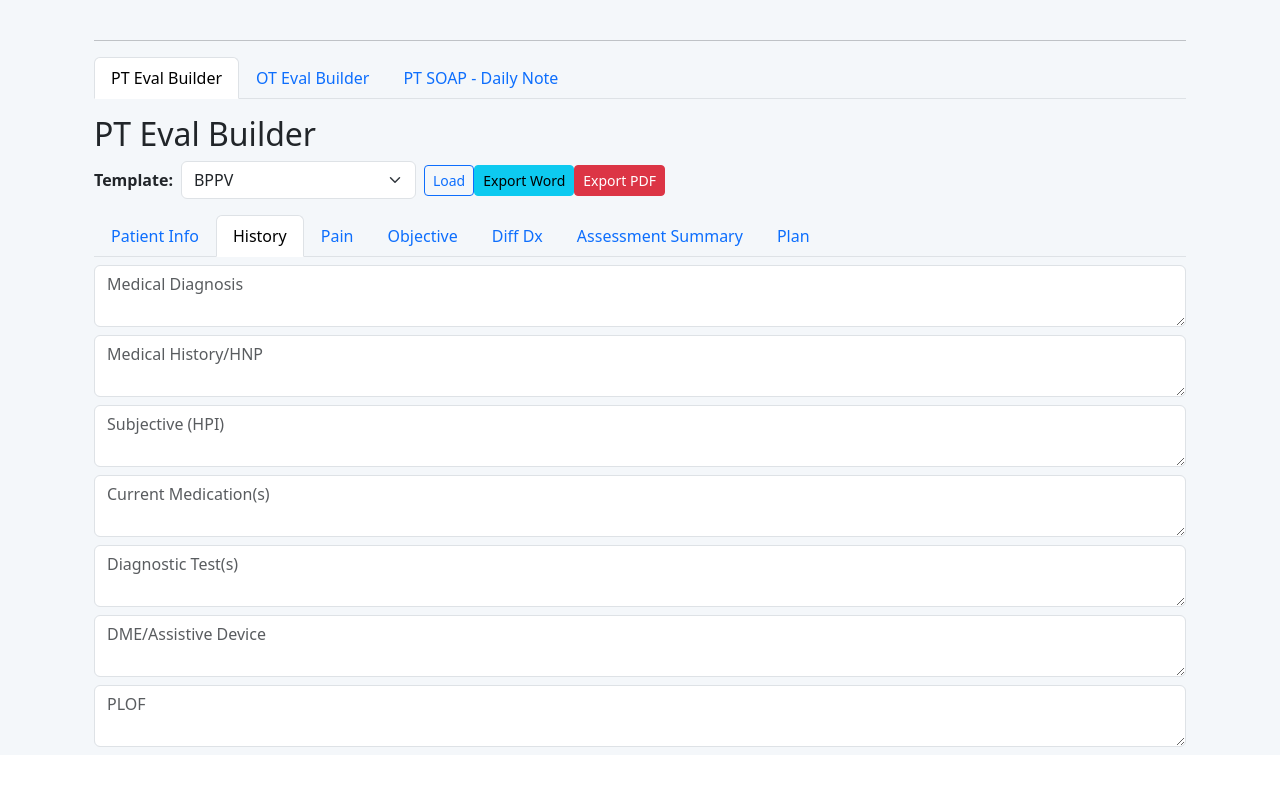
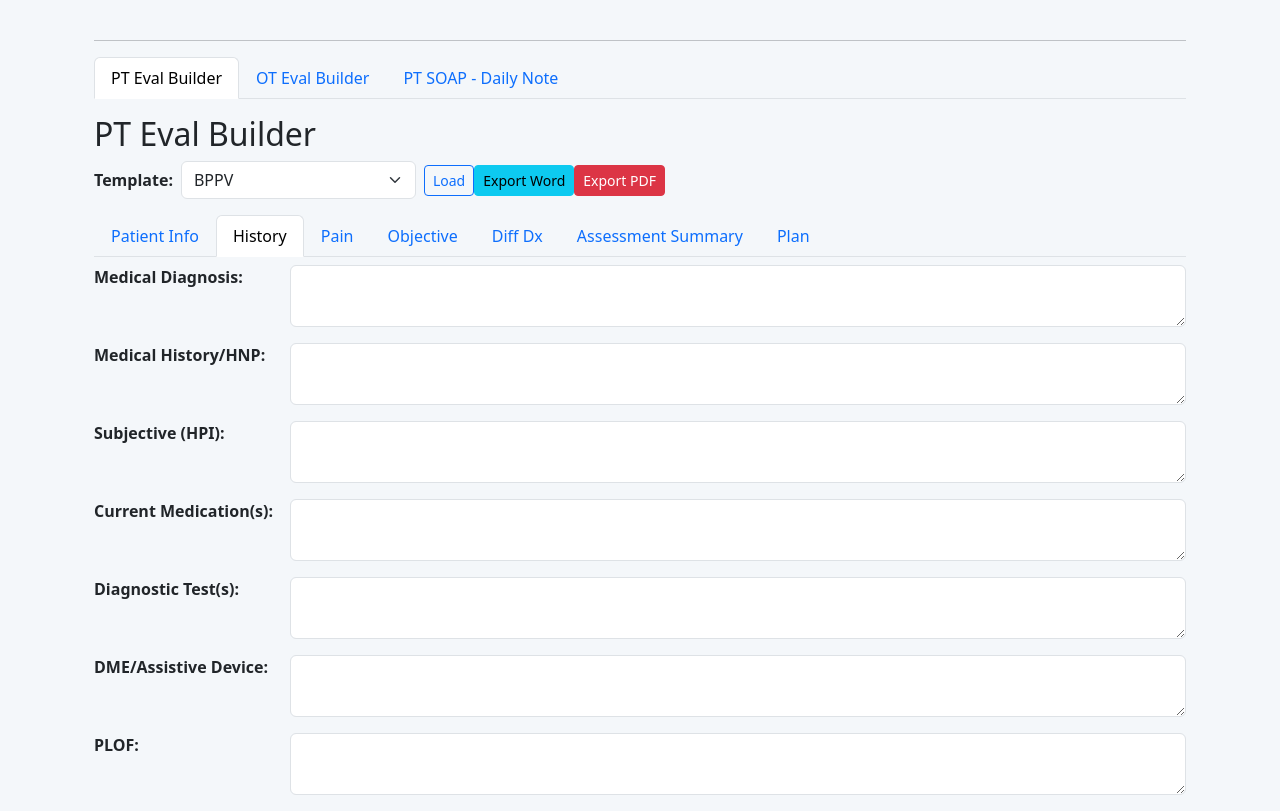
Before and after one commit to KLcoding01/PT-Builder, a Flask app: page /dashboard in a window 1280 px wide, after a click on "History". Shown: the part 56-867 px from the top of the page. Before the commit the page ends 803 px from the top, so only its background shows below. Run offline with Flask 3, Linux system fonts and the light colour scheme; a user stored in the database is signed in.

Commit message:
Initial commit

```diff
--- a/templates/dashboard.html
+++ b/templates/dashboard.html
@@ -39,22 +39,25 @@
           <!-- PATIENT INFO TAB -->
           <div class="tab-pane fade show active" id="pt-patientinfo" role="tabpanel">
 
-            <div class="d-flex align-items-center mb-3">
-              <label for="pt_patient_name" class="me-3 mb-0" style="min-width: 130px;"><strong>Patient Name:</strong></label>
-              <input type="text" class="form-control" name="patient_name" id="pt_patient_name">
-            </div>
-            <div class="d-flex align-items-center mb-3">
-              <label for="weight" class="me-2 mb-0" style="min-width: 100px;"><strong>Weight (lbs):</strong></label>
-              <input type="number" class="form-control me-4" id="weight" name="weight" placeholder="lbs" style="max-width: 100px;">
+            <div class="d-flex align-items-center mb-3 flex-wrap">
+              <!-- Patient Name -->
+              <label for="pt_patient_name" class="me-2 mb-0" style="min-width: 130px;"><strong>Patient Name:</strong></label>
+              <input type="text" class="form-control me-4 mb-2" name="patient_name" id="pt_patient_name" style="max-width: 200px;">
 
-              <label for="height" class="me-2 mb-0" style="min-width: 100px;"><strong>Height (in):</strong></label>
-              <input type="number" class="form-control me-4" id="height" name="height" placeholder="in" style="max-width: 100px;">
+              <!-- Weight -->
+              <label for="weight" class="me-2 mb-0" style="min-width: 90px;"><strong>Weight (lbs):</strong></label>
+              <input type="number" class="form-control me-4 mb-2" id="weight" name="weight" placeholder="lbs" style="max-width: 100px;">
 
+              <!-- Height -->
+              <label for="height" class="me-2 mb-0" style="min-width: 90px;"><strong>Height (in):</strong></label>
+              <input type="text" class="form-control me-4 mb-2" id="height" name="height" placeholder="e.g. 5'9&quot;" style="max-width: 100px;">
+              <!-- BMI -->
               <label for="bmi" class="me-2 mb-0" style="min-width: 50px;"><strong>BMI:</strong></label>
-              <input type="text" class="form-control me-4" id="bmi" name="bmi" readonly style="max-width: 80px;">
+              <input type="text" class="form-control me-4 mb-2" id="bmi" name="bmi" readonly style="max-width: 80px;">
 
+              <!-- BMI Category -->
               <label for="bmi_category" class="me-2 mb-0" style="min-width: 120px;"><strong>BMI Category:</strong></label>
-              <input type="text" class="form-control" id="bmi_category" name="bmi_category" readonly style="max-width: 150px;">
+              <input type="text" class="form-control mb-2" id="bmi_category" name="bmi_category" readonly style="max-width: 150px;">
             </div>
             <div class="d-flex align-items-center mb-3">
               <label for="pt_dob" class="me-3 mb-0" style="min-width: 130px;"><strong>DOB:</strong></label>
@@ -68,54 +71,175 @@
           </div>
           <!-- HISTORY TAB -->
           <div class="tab-pane fade" id="pt-history" role="tabpanel">
-            <textarea name="meddiag" id="pt_meddiag" class="form-control mb-2" placeholder="Medical Diagnosis"></textarea>
-            <textarea name="history" id="pt_history" class="form-control mb-2" placeholder="Medical History/HNP"></textarea>
-            <textarea name="subjective" id="pt_subjective" class="form-control mb-2" placeholder="Subjective (HPI)"></textarea>
-            <textarea name="meds" id="pt_meds" class="form-control mb-2" placeholder="Current Medication(s)"></textarea>
-            <textarea name="tests" id="pt_tests" class="form-control mb-2" placeholder="Diagnostic Test(s)"></textarea>
-            <textarea name="dme" id="pt_dme" class="form-control mb-2" placeholder="DME/Assistive Device"></textarea>
-            <textarea name="plof" id="pt_plof" class="form-control mb-2" placeholder="PLOF"></textarea>
+
+            <div class="d-flex align-items-start mb-3">
+              <label for="pt_meddiag" class="me-3 mb-0" style="min-width: 180px;"><strong>Medical Diagnosis:</strong></label>
+              <textarea name="meddiag" id="pt_meddiag" class="form-control" rows="2"></textarea>
+            </div>
+
+            <div class="d-flex align-items-start mb-3">
+              <label for="pt_history" class="me-3 mb-0" style="min-width: 180px;"><strong>Medical History/HNP:</strong></label>
+              <textarea name="history" id="pt_history" class="form-control" rows="2"></textarea>
+            </div>
+
+            <div class="d-flex align-items-start mb-3">
+              <label for="pt_subjective" class="me-3 mb-0" style="min-width: 180px;"><strong>Subjective (HPI):</strong></label>
+              <textarea name="subjective" id="pt_subjective" class="form-control" rows="2"></textarea>
+            </div>
+
+            <div class="d-flex align-items-start mb-3">
+              <label for="pt_meds" class="me-3 mb-0" style="min-width: 180px;"><strong>Current Medication(s):</strong></label>
+              <textarea name="meds" id="pt_meds" class="form-control" rows="2"></textarea>
+            </div>
+
+            <div class="d-flex align-items-start mb-3">
+              <label for="pt_tests" class="me-3 mb-0" style="min-width: 180px;"><strong>Diagnostic Test(s):</strong></label>
+              <textarea name="tests" id="pt_tests" class="form-control" rows="2"></textarea>
+            </div>
+
+            <div class="d-flex align-items-start mb-3">
+              <label for="pt_dme" class="me-3 mb-0" style="min-width: 180px;"><strong>DME/Assistive Device:</strong></label>
+              <textarea name="dme" id="pt_dme" class="form-control" rows="2"></textarea>
+            </div>
+
+            <div class="d-flex align-items-start mb-3">
+              <label for="pt_plof" class="me-3 mb-0" style="min-width: 180px;"><strong>PLOF:</strong></label>
+              <textarea name="plof" id="pt_plof" class="form-control" rows="2"></textarea>
+            </div>
+
           </div>
           <!-- PAIN TAB -->
           <div class="tab-pane fade" id="pt-pain" role="tabpanel">
-            <input name="pain_location" id="pt_pain_location" class="form-control mb-2" placeholder="Area/Location of Injury">
-            <input name="pain_onset" id="pt_pain_onset" class="form-control mb-2" placeholder="Onset/Exacerbation Date">
-            <input name="pain_condition" id="pt_pain_condition" class="form-control mb-2" placeholder="Condition of Injury">
-            <input name="pain_mechanism" id="pt_pain_mechanism" class="form-control mb-2" placeholder="Mechanism of Injury">
-            <input name="pain_rating" id="pt_pain_rating" class="form-control mb-2" placeholder="Pain Rating (P/B/W)">
-            <input name="pain_frequency" id="pt_pain_frequency" class="form-control mb-2" placeholder="Pain Frequency">
-            <input name="pain_description" id="pt_pain_description" class="form-control mb-2" placeholder="Description">
-            <input name="pain_aggravating" id="pt_pain_aggravating" class="form-control mb-2" placeholder="Aggravating Factor">
-            <input name="pain_relieved" id="pt_pain_relieved" class="form-control mb-2" placeholder="Relieved By">
-            <input name="pain_interferes" id="pt_pain_interferes" class="form-control mb-2" placeholder="Interferes With">
+
+            <div class="d-flex align-items-center mb-2">
+              <label for="pt_pain_location" class="me-3 mb-0" style="min-width: 180px;"><strong>Area/Location of Injury:</strong></label>
+              <input name="pain_location" id="pt_pain_location" class="form-control">
+            </div>
+
+            <div class="d-flex align-items-center mb-2">
+              <label for="pt_pain_onset" class="me-3 mb-0" style="min-width: 180px;"><strong>Onset/Exacerbation Date:</strong></label>
+              <input name="pain_onset" id="pt_pain_onset" class="form-control">
+            </div>
+
+            <div class="d-flex align-items-center mb-2">
+              <label for="pt_pain_condition" class="me-3 mb-0" style="min-width: 180px;"><strong>Condition of Injury:</strong></label>
+              <input name="pain_condition" id="pt_pain_condition" class="form-control">
+            </div>
+
+            <div class="d-flex align-items-center mb-2">
+              <label for="pt_pain_mechanism" class="me-3 mb-0" style="min-width: 180px;"><strong>Mechanism of Injury:</strong></label>
+              <input name="pain_mechanism" id="pt_pain_mechanism" class="form-control">
+            </div>
+
+            <div class="d-flex align-items-center mb-2">
+              <label for="pt_pain_rating" class="me-3 mb-0" style="min-width: 180px;"><strong>Pain Rating (P/B/W):</strong></label>
+              <input name="pain_rating" id="pt_pain_rating" class="form-control">
+            </div>
+
+            <div class="d-flex align-items-center mb-2">
+              <label for="pt_pain_frequency" class="me-3 mb-0" style="min-width: 180px;"><strong>Pain Frequency:</strong></label>
+              <input name="pain_frequency" id="pt_pain_frequency" class="form-control">
+            </div>
+
+            <div class="d-flex align-items-center mb-2">
+              <label for="pt_pain_description" class="me-3 mb-0" style="min-width: 180px;"><strong>Description:</strong></label>
+              <input name="pain_description" id="pt_pain_description" class="form-control">
+            </div>
+
+            <div class="d-flex align-items-center mb-2">
+              <label for="pt_pain_aggravating" class="me-3 mb-0" style="min-width: 180px;"><strong>Aggravating Factor:</strong></label>
+              <input name="pain_aggravating" id="pt_pain_aggravating" class="form-control">
+            </div>
+
+            <div class="d-flex align-items-center mb-2">
+              <label for="pt_pain_relieved" class="me-3 mb-0" style="min-width: 180px;"><strong>Relieved By:</strong></label>
+              <input name="pain_relieved" id="pt_pain_relieved" class="form-control">
+            </div>
+
+            <div class="d-flex align-items-center mb-2">
+              <label for="pt_pain_interferes" class="me-3 mb-0" style="min-width: 180px;"><strong>Interferes With:</strong></label>
+              <input name="pain_interferes" id="pt_pain_interferes" class="form-control">
+            </div>
+
           </div>
           <!-- OBJECTIVE TAB -->
           <div class="tab-pane fade" id="pt-objective" role="tabpanel">
-            <textarea name="posture" id="pt_posture" class="form-control mb-2" rows="7" placeholder="Posture"></textarea>
-            <textarea name="rom" id="pt_rom" class="form-control mb-2" rows="7" placeholder="ROM"></textarea>
-            <textarea name="strength" id="pt_strength" class="form-control mb-2" rows="7" placeholder="Muscle Strength Test"></textarea>
-            <textarea name="palpation" id="pt_palpation" class="form-control mb-2" rows="7" placeholder="Palpation"></textarea>
-            <textarea name="functional" id="pt_functional" class="form-control mb-2" rows="7" placeholder="Functional Test(s)"></textarea>
-            <textarea name="special" id="pt_special" class="form-control mb-2" rows="7" placeholder="Special Test(s)"></textarea>
-            <textarea name="impairments" id="pt_impairments" class="form-control mb-2" rows="7" placeholder="Current Functional Mobility Impairment(s)"></textarea>
+
+            <div class="d-flex align-items-start mb-3">
+              <label for="pt_posture" class="me-3 mb-0" style="min-width: 180px;"><strong>Posture:</strong></label>
+              <textarea name="posture" id="pt_posture" class="form-control" rows="7"></textarea>
+            </div>
+
+            <div class="d-flex align-items-start mb-3">
+              <label for="pt_rom" class="me-3 mb-0" style="min-width: 180px;"><strong>ROM:</strong></label>
+              <textarea name="rom" id="pt_rom" class="form-control" rows="7"></textarea>
+            </div>
+
+            <div class="d-flex align-items-start mb-3">
+              <label for="pt_strength" class="me-3 mb-0" style="min-width: 180px;"><strong>Muscle Strength Test:</strong></label>
+              <textarea name="strength" id="pt_strength" class="form-control" rows="7"></textarea>
+            </div>
+
+            <div class="d-flex align-items-start mb-3">
+              <label for="pt_palpation" class="me-3 mb-0" style="min-width: 180px;"><strong>Palpation:</strong></label>
+              <textarea name="palpation" id="pt_palpation" class="form-control" rows="7"></textarea>
+            </div>
+
+            <div class="d-flex align-items-start mb-3">
+              <label for="pt_functional" class="me-3 mb-0" style="min-width: 180px;"><strong>Functional Test(s):</strong></label>
+              <textarea name="functional" id="pt_functional" class="form-control" rows="7"></textarea>
+            </div>
+
+            <div class="d-flex align-items-start mb-3">
+              <label for="pt_special" class="me-3 mb-0" style="min-width: 180px;"><strong>Special Test(s):</strong></label>
+              <textarea name="special" id="pt_special" class="form-control" rows="7"></textarea>
+            </div>
+
+            <div class="d-flex align-items-start mb-3">
+              <label for="pt_impairments" class="me-3 mb-0" style="min-width: 180px;"><strong>Current Functional Mobility Impairment(s):</strong></label>
+              <textarea name="impairments" id="pt_impairments" class="form-control" rows="7"></textarea>
+            </div>
+
           </div>
           <!-- DIFF DX TAB -->
           <div class="tab-pane fade" id="pt-diffdx" role="tabpanel">
             <button type="button" id="pt-ai-generate-diffdx" class="btn btn-outline-success btn-sm mb-2">AI Generate</button>
-            <textarea name="diffdx" id="pt_diffdx" class="form-control" rows="8"></textarea>
+            <div class="d-flex align-items-start">
+              <label for="pt_diffdx" class="me-3 mb-0" style="min-width: 180px;"><strong>PT Differential Diagnosis:</strong></label>
+              <textarea name="diffdx" id="pt_diffdx" class="form-control" rows="8"></textarea>
+            </div>
           </div>
           <!-- ASSESSMENT SUMMARY TAB -->
           <div class="tab-pane fade" id="pt-summary" role="tabpanel">
             <button type="button" id="pt-ai-generate-summary" class="btn btn-outline-success btn-sm mb-2">AI Generate</button>
-            <textarea name="summary" id="pt_summary" class="form-control" rows="10"></textarea>
+            <div class="d-flex align-items-start">
+              <label for="pt_summary" class="me-3 mb-0" style="min-width: 180px;"><strong>Assessment Summary:</strong></label>
+              <textarea name="summary" id="pt_summary" class="form-control" rows="10"></textarea>
+            </div>
           </div>
           <!-- PLAN TAB -->
           <div class="tab-pane fade" id="pt-plan" role="tabpanel">
             <button type="button" id="pt-ai-generate-goals" class="btn btn-outline-success btn-sm mb-2">AI Generate Goals</button>
-            <textarea name="goals" id="pt_goals" class="form-control mb-2" rows="10"></textarea>
-            <input name="frequency" id="pt_frequency" class="form-control mb-2" placeholder="Frequency/Duration">
-            <textarea name="intervention" id="pt_intervention" class="form-control mb-2" placeholder="Intervention"></textarea>
-            <textarea name="procedures" id="pt_procedures" class="form-control mb-2" placeholder="Treatment Procedures"></textarea>
+
+            <div class="d-flex align-items-start mb-3">
+              <label for="pt_goals" class="me-3 mb-0" style="min-width: 180px;"><strong>Goals:</strong></label>
+              <textarea name="goals" id="pt_goals" class="form-control" rows="10"></textarea>
+            </div>
+
+            <div class="d-flex align-items-center mb-3">
+              <label for="pt_frequency" class="me-3 mb-0" style="min-width: 180px;"><strong>Frequency/Duration:</strong></label>
+              <input name="frequency" id="pt_frequency" class="form-control">
+            </div>
+
+            <div class="d-flex align-items-start mb-3">
+              <label for="pt_intervention" class="me-3 mb-0" style="min-width: 180px;"><strong>Intervention:</strong></label>
+              <textarea name="intervention" id="pt_intervention" class="form-control" rows="5"></textarea>
+            </div>
+
+            <div class="d-flex align-items-start mb-3">
+              <label for="pt_procedures" class="me-3 mb-0" style="min-width: 180px;"><strong>Treatment Procedures:</strong></label>
+              <textarea name="procedures" id="pt_procedures" class="form-control" rows="5"></textarea>
+            </div>
           </div>
         </div>
       </form>
@@ -490,13 +614,30 @@
 <script>
 
 // ===== BMI =====
+  function parseHeightFeetInches(value) {
+    // Accepts formats like 5'9", 5' 9", 5ft 9in, etc.
+    const regex = /(\d+)\s*['ft]{1,2}\s*(\d+)?\s*["in]{0,2}/i;
+    const match = value.match(regex);
+    if (match) {
+      const feet = parseInt(match[1]) || 0;
+      const inches = parseInt(match[2]) || 0;
+      return (feet * 12) + inches;
+    }
+
+    // fallback: if plain number, assume it's already in inches
+    const numeric = parseFloat(value);
+    return isNaN(numeric) ? null : numeric;
+  }
+
   function calculateBMI() {
     const weight = parseFloat(document.getElementById("weight").value);
-    const heightIn = parseFloat(document.getElementById("height").value);
+    const heightRaw = document.getElementById("height").value;
+    const heightIn = parseHeightFeetInches(heightRaw);
+
     const bmiField = document.getElementById("bmi");
     const categoryField = document.getElementById("bmi_category");
 
-    if (!isNaN(weight) && !isNaN(heightIn) && heightIn > 0) {
+    if (!isNaN(weight) && heightIn && heightIn > 0) {
       const bmi = (weight / (heightIn * heightIn)) * 703;
       const roundedBMI = bmi.toFixed(1);
       bmiField.value = roundedBMI;
@@ -518,4 +659,5 @@
   document.getElementById("height").addEventListener("input", calculateBMI);
 </script>
 
+
 {% endblock %}
```
